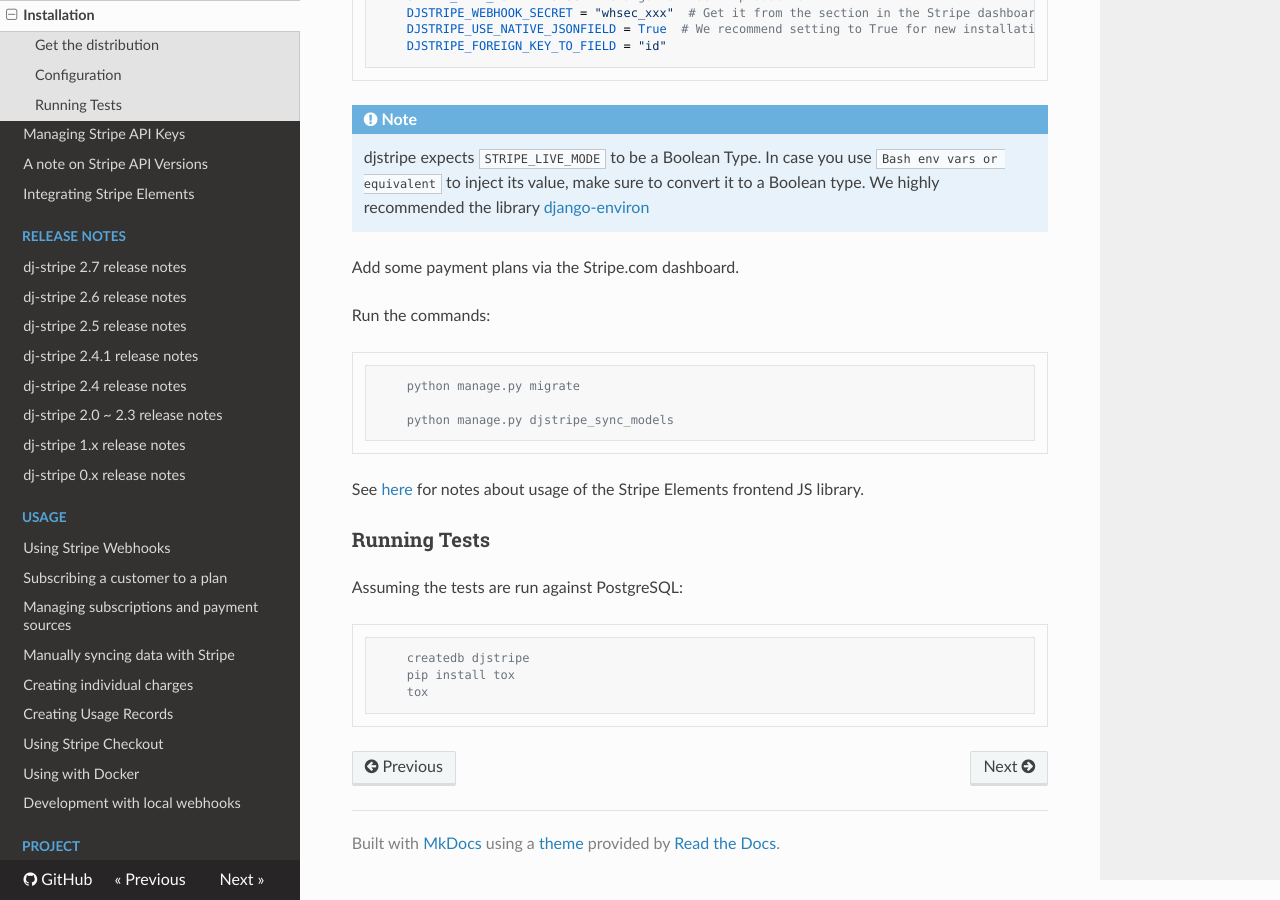
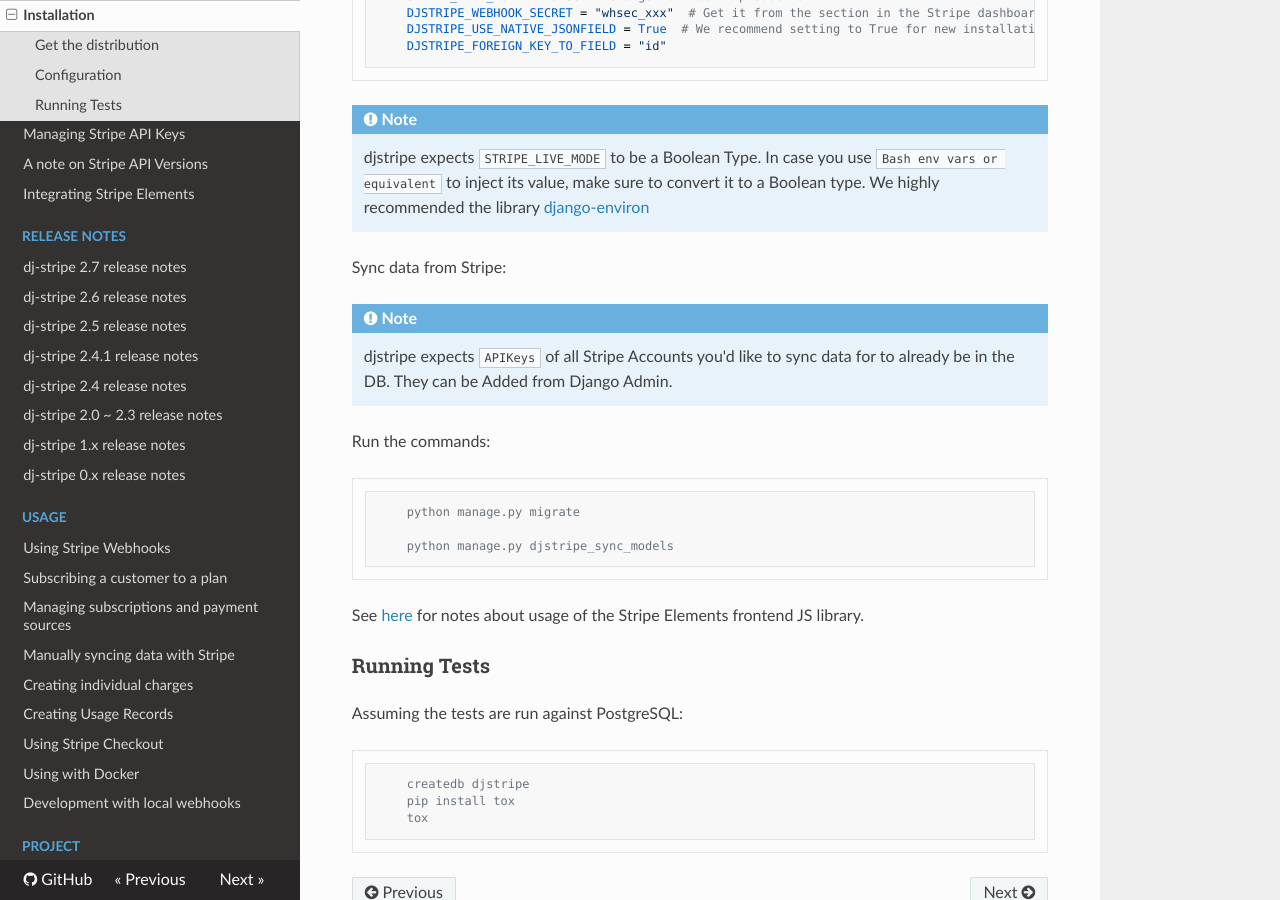
Before and after one commit to dj-stripe/dj-stripe, an MkDocs documentation site: the page built from docs/installation.md, in a window 1280 px wide and 900 px high, scrolled down 1079 px. Built offline with MkDocs 1.6.1, drawn with Linux system fonts in a browser that asks for light colours; nearby versions of some CDN libraries.

Commit message:
Updated Installation docs with note about adding APIkey prior to running sync

```diff
--- a/docs/installation.md
+++ b/docs/installation.md
@@ -51,7 +51,13 @@
 
     djstripe expects `STRIPE_LIVE_MODE` to be a Boolean Type. In case you use `Bash env vars or equivalent` to inject its value, make sure to convert it to a Boolean type. We highly recommended the library [django-environ](https://django-environ.readthedocs.io/en/latest/)
 
-Add some payment plans via the Stripe.com dashboard.
+
+Sync data from Stripe:
+
+!!! note
+
+    djstripe expects `APIKeys` of all Stripe Accounts you'd like to sync data for to already be in the DB. They can be Added from Django Admin.
+
 
 Run the commands:
 
```
